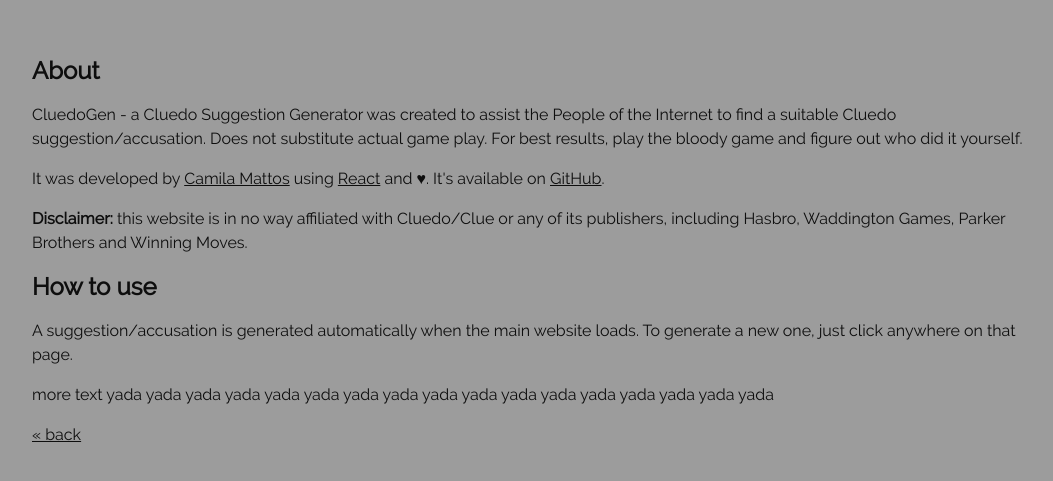
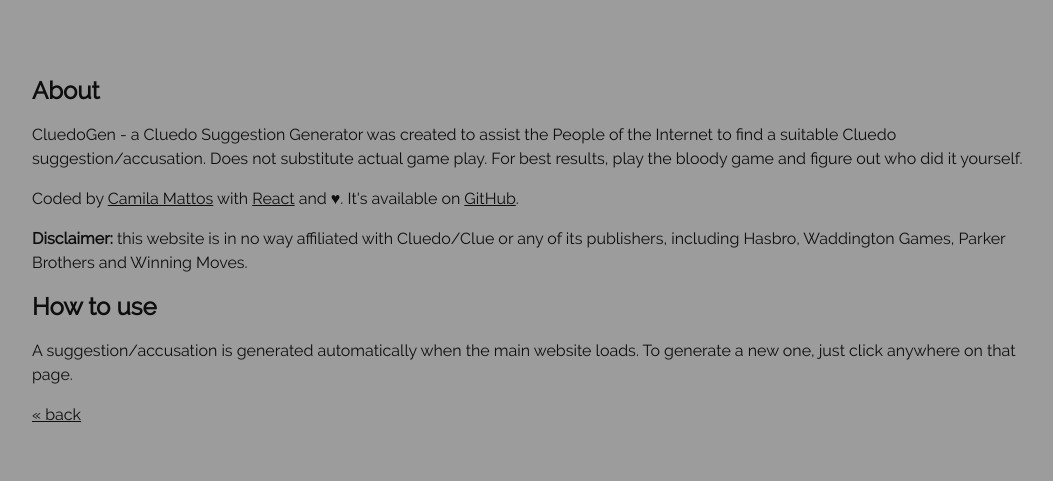
Before and after one commit to girlsdancing/cluedo-gen, a React (Create React App) app: page /about in a window 1280 px wide. Shown: the part 153-634 px from the top of the page, without its empty margins (96-1149 px from the left). Built offline with nearby package versions, Linux system fonts and the light colour scheme.

Commit message:
Updated copy

```diff
--- a/src/components/About.jsx
+++ b/src/components/About.jsx
@@ -10,14 +10,13 @@
 					<h1>CluedoGen - About</h1>
 					<h2>About</h2>
 					<p>CluedoGen - a Cluedo Suggestion Generator was created to assist the People of the Internet to find a suitable Cluedo suggestion/accusation. Does not substitute actual game play. For best results, play the bloody game and figure out who did it yourself.</p>
-					<p>It was developed by <a href="http://camilamattos.com">Camila Mattos</a> using <a href="https://reactjs.org">React</a> and &hearts;. It's available on <a href="https://github.com/girlsdancing/cluedo-gen">GitHub</a>.</p>
+					<p>Coded by <a href="http://camilamattos.com">Camila Mattos</a> with <a href="https://reactjs.org">React</a> and &hearts;. It's available on <a href="https://github.com/girlsdancing/cluedo-gen">GitHub</a>.</p>
 
 					<p><strong>Disclaimer:</strong> this website is in no way affiliated with Cluedo/Clue or any of its publishers, including Hasbro, Waddington Games, Parker Brothers and Winning Moves.</p>
 
 					<h2>How to use</h2>
 					<p>A suggestion/accusation is generated automatically when the main website loads. To generate a new one, just click anywhere on that page.</p>
 
-					<p>more text yada yada yada  yada  yada  yada  yada  yada  yada  yada  yada  yada  yada  yada  yada  yada  yada </p>
 					<Link to="/">&laquo; back</Link>
 				</div>
 			</section>
--- a/src/components/Suggestion.jsx
+++ b/src/components/Suggestion.jsx
@@ -35,7 +35,7 @@
 			colour: 'purple'
 		},
 		{
-			name: 'Mrs. Peacock',
+			name: 'Mrs Peacock',
 			colour: 'blue'
 		},
 		{
@@ -47,7 +47,7 @@
 			colour: 'yellow'
 		},
 		{
-			name: 'Mrs. White',
+			name: 'Mrs White',
 			colour: 'white'
 		}];
 
```
